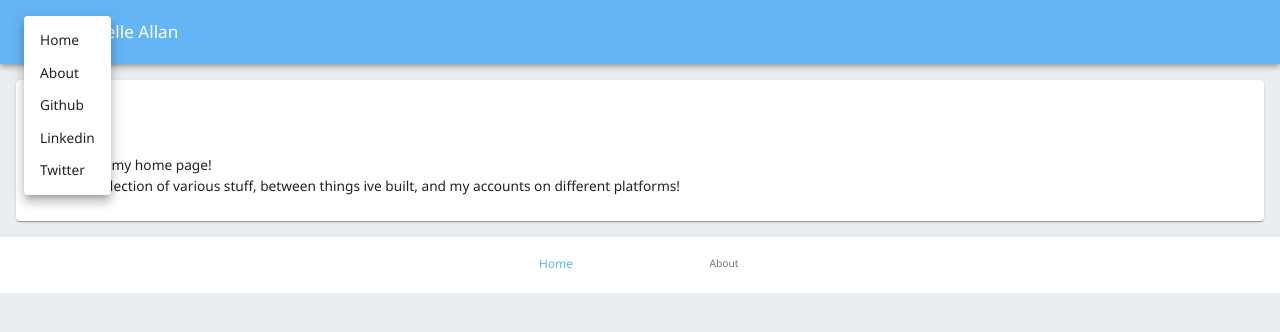
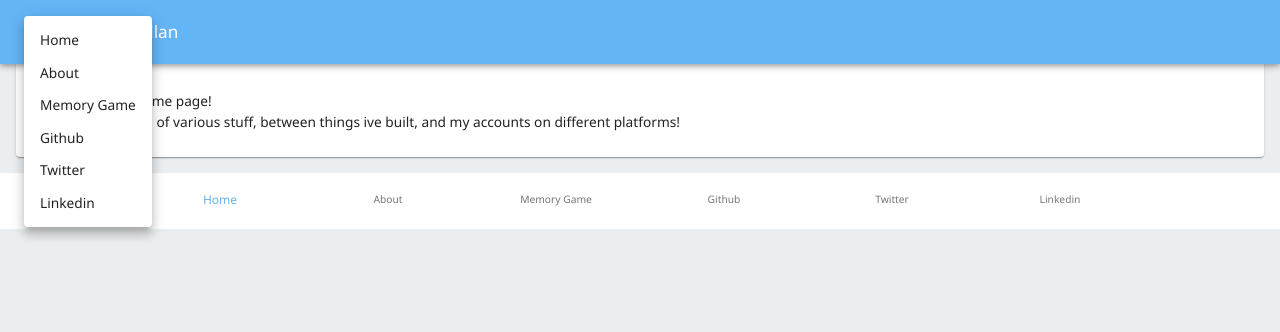
Before and after one commit to daniey1108/test, a React (Create React App) app: page / in a window 1280 px wide. Both pictures are taken after a click on the button "menu". Shown: the top 332 px of the page. Built offline with nearby package versions, Linux system fonts and the light colour scheme; the HTML template or start-up script is replaced by a standard one.

Commit message:
Updating links and adding Ramda

```diff
--- a/package.json
+++ b/package.json
@@ -8,6 +8,7 @@
     "@testing-library/jest-dom": "^5.12.0",
     "@testing-library/react": "^11.2.7",
     "@testing-library/user-event": "^12.8.3",
+    "ramda": "^0.27.1",
     "react": "^17.0.2",
     "react-dom": "^17.0.2",
     "react-router-dom": "^5.2.0",
--- a/src/App.js
+++ b/src/App.js
@@ -1,4 +1,5 @@
 import React from "react";
+import * as R from 'ramda';
 import Routing from './Routing';
 
 import MenuIcon from '@material-ui/icons/Menu';
@@ -6,6 +7,33 @@ import * as MaterialUi from '@material-ui/core';
 import CssBaseline from "@material-ui/core/CssBaseline";
 
 import theme from './theme.jsx'
+
+const links = [
+  {
+    label: 'Home',
+    href: '/'
+  },
+  {
+    label: 'About',
+    href: '/about'
+  },
+  {
+    label: 'Memory Game',
+    href: '/memory-game'
+  },
+  {
+    label: 'Github',
+    href: 'https://github.com/daniey1108'
+  },
+  {
+    label: 'Twitter',
+    href: 'https://twitter.com/daniallan111'
+  },
+  {
+    label: 'Linkedin',
+    href: 'https://www.linkedin.com/in/dallan1108/'
+  }
+];
 
 function App() {
   const [anchorEl, setAnchorEl] = React.useState(null);
@@ -23,7 +51,7 @@ function App() {
       <header className="App-header">
         <MaterialUi.ThemeProvider theme={theme}>
         <CssBaseline />
-        <MaterialUi.AppBar position="static">
+        <MaterialUi.AppBar position="fixed">
           <MaterialUi.Toolbar>
             <MaterialUi.IconButton color="inherit" aria-label="menu" onClick={handleClick}>
               <MenuIcon />
@@ -34,11 +62,9 @@ function App() {
               keepMounted
               open={Boolean(anchorEl)}
               onClose={handleClose}>
-                <MaterialUi.MenuItem component='a' href='/'>Home</MaterialUi.MenuItem>
-                <MaterialUi.MenuItem component='a' href='/About'>About</MaterialUi.MenuItem>
-                <MaterialUi.MenuItem component='a' href='https://github.com/daniey1108'>Github</MaterialUi.MenuItem>
-                <MaterialUi.MenuItem component='a' href='https://www.linkedin.com/in/dallan1108/'>Linkedin</MaterialUi.MenuItem>
-                <MaterialUi.MenuItem component='a' href='https://twitter.com/daniallan111'>Twitter</MaterialUi.MenuItem>
+                {R.map((link) => (
+                  <MaterialUi.MenuItem component="a" key={link.href} href={link.href}>{link.label}</MaterialUi.MenuItem>
+                ), links)}
             </MaterialUi.Menu>
             <MaterialUi.Typography variant="h6">
               Danielle Allan
@@ -52,8 +78,13 @@ function App() {
             setValue(newValue);
           }}
           showLabels>
-            <MaterialUi.BottomNavigationAction label="Home" component='a' href='/' />
-            <MaterialUi.BottomNavigationAction label="About" component='a' href='/About' />
+            {R.map((link) => (
+              <MaterialUi.BottomNavigationAction
+                key={`${link.href} + bottom nav`}
+                component='a'
+                href={link.href}
+                label={link.label}/>
+            ),links)}
         </MaterialUi.BottomNavigation>
         </MaterialUi.ThemeProvider>
       </header>
```
Also changed, not shown: 1 other file (tests, documents, lock files or other folders).
